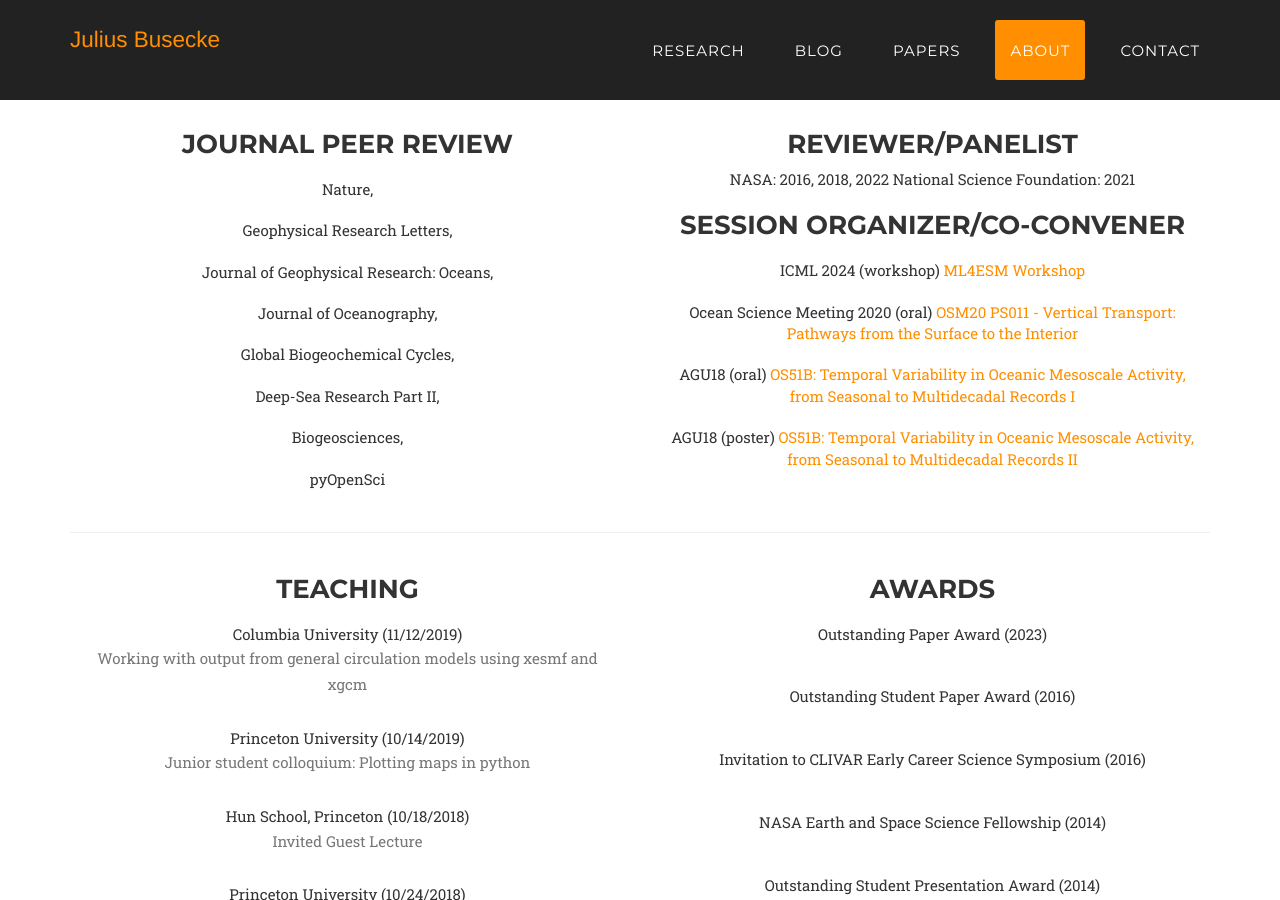
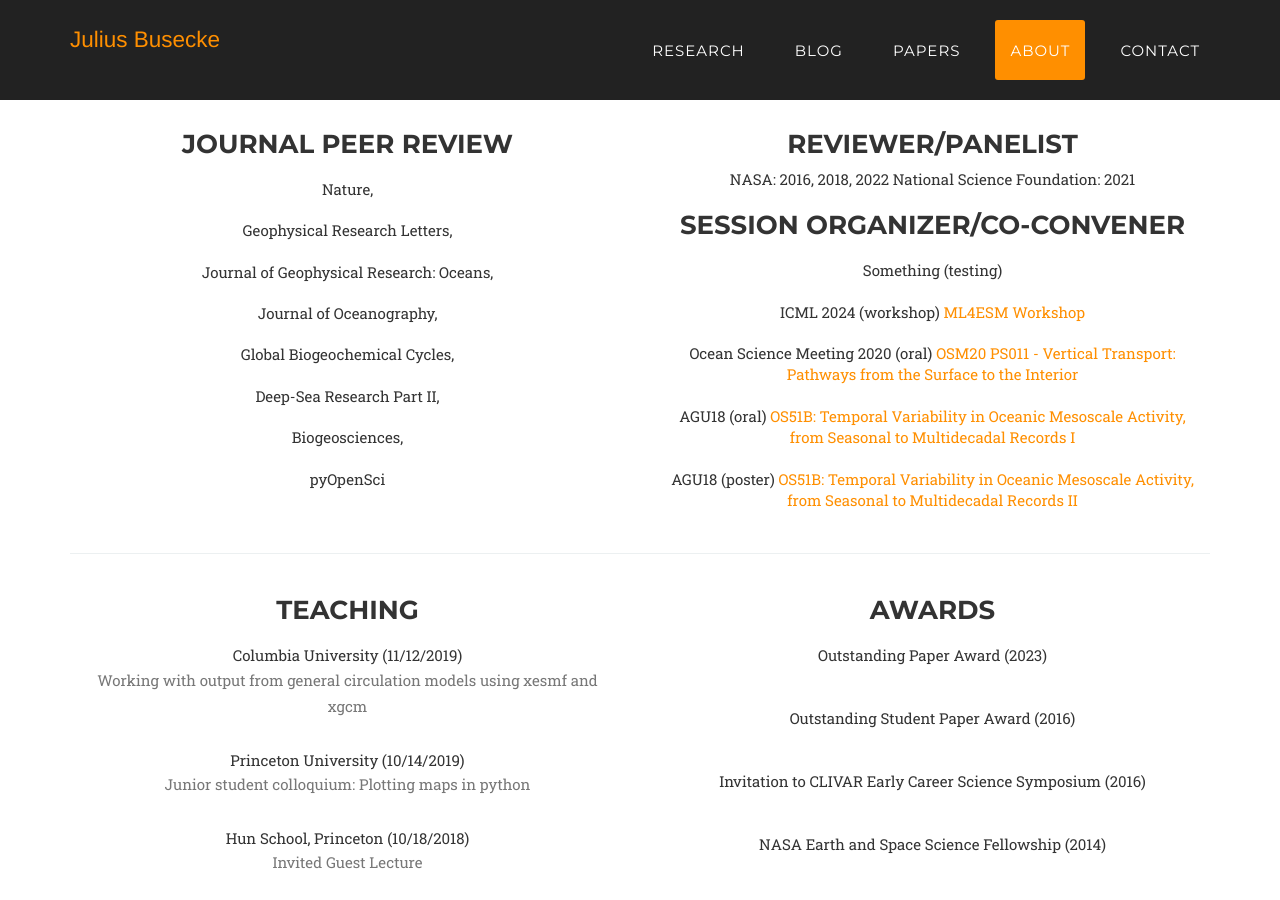
Before and after one commit to jbusecke/jbusecke.github.io, a Jekyll site: the page built from index.html, in a window 1280 px wide and 900 px high, scrolled down 6578 px. Built offline with Jekyll 4.4.1, drawn with Linux system fonts in a browser that asks for light colours; some web fonts are replaced; comment, search, counter and statistics services are not loaded.

Commit message:
Just testing the preview

```diff
--- a/_data/public_service.yml
+++ b/_data/public_service.yml
@@ -33,6 +33,8 @@ proposal_review:
     date: '2021'
 
 session_organizer:
+  - kind: testing
+    occasion: Something
   - kind: workshop
     occasion: ICML 2024
     title: ML4ESM Workshop
```
